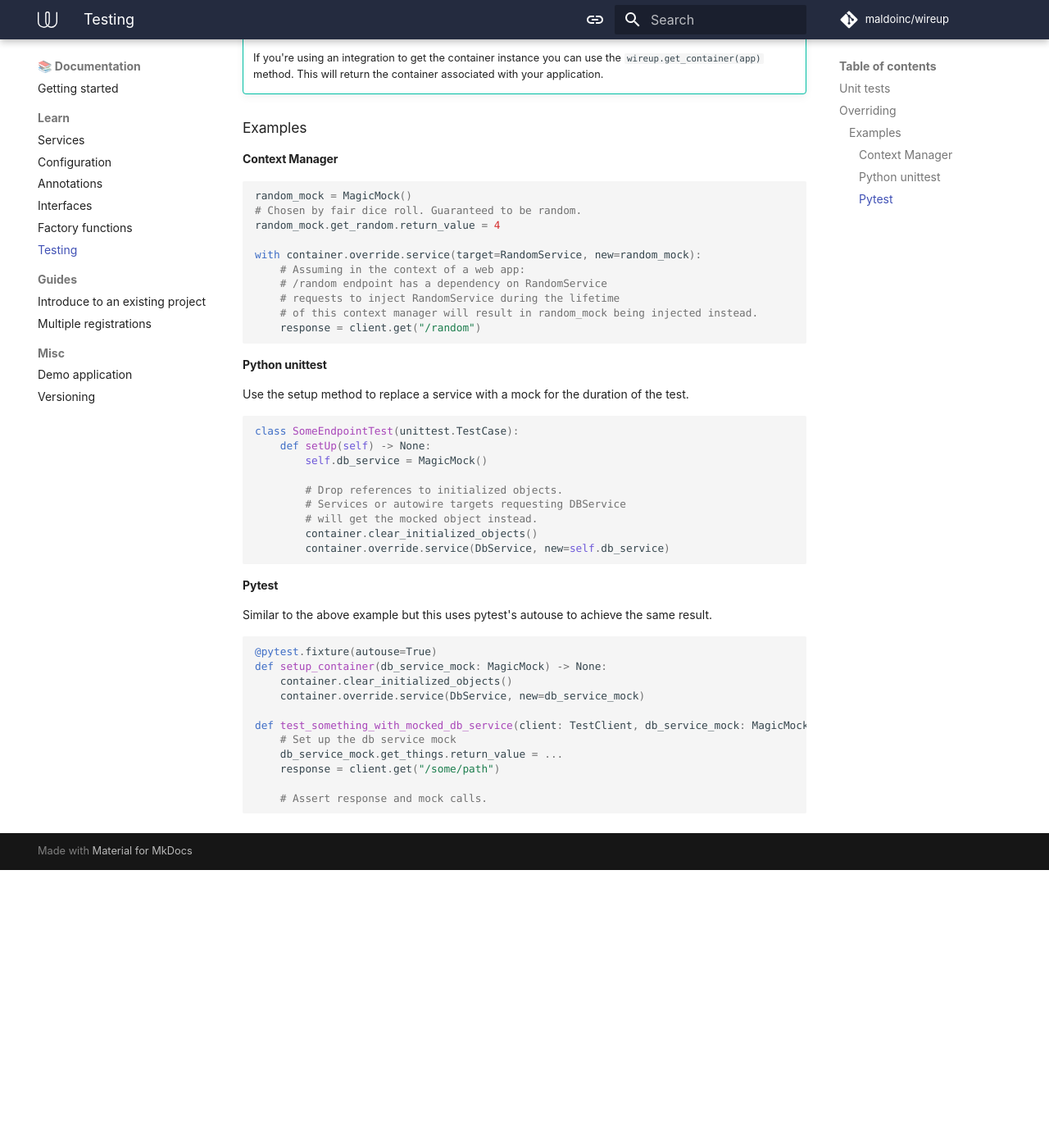
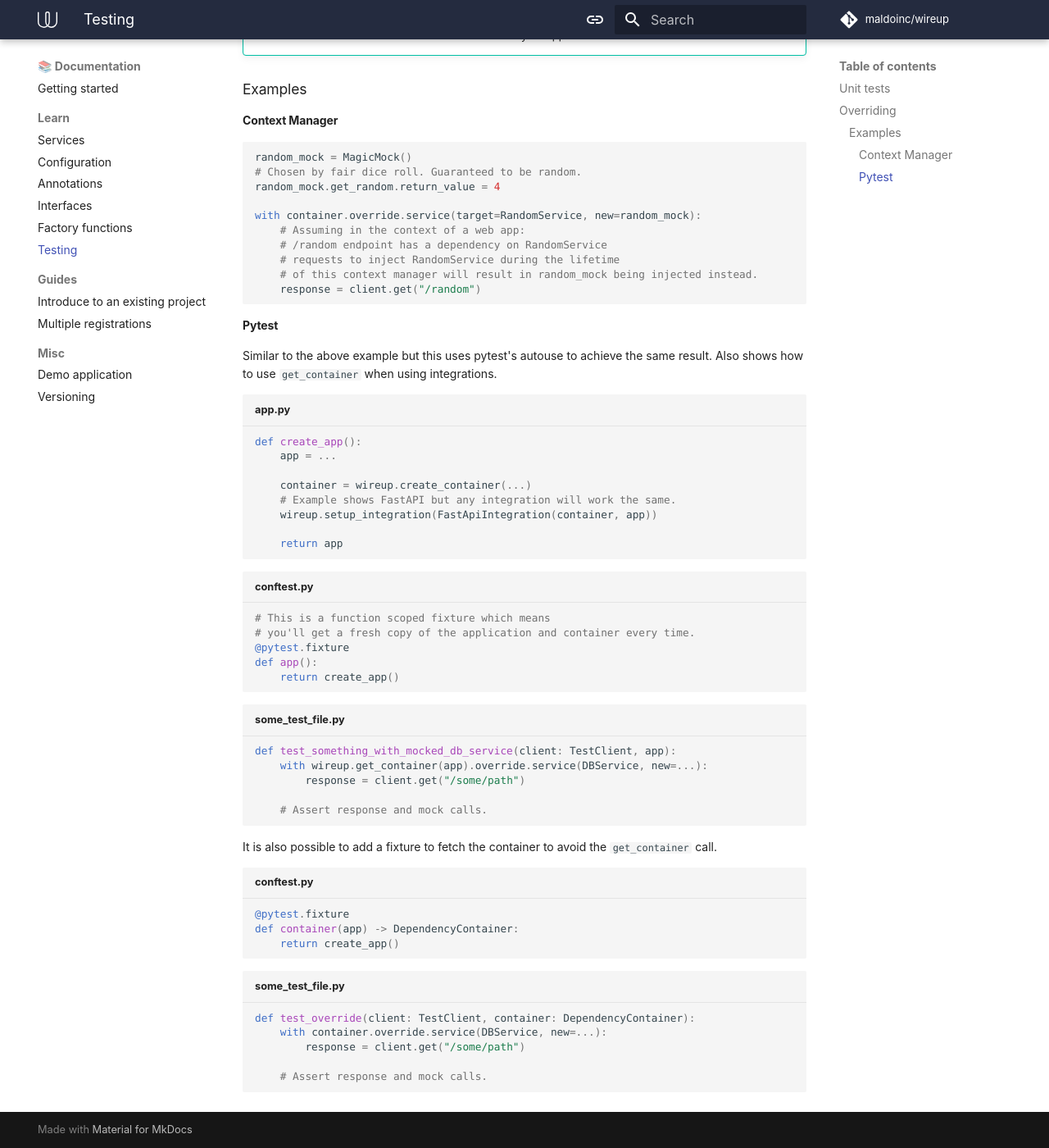
Before and after one commit to maldoinc/wireup, an MkDocs documentation site: the page built from docs/pages/testing.md, in a window 1280 px wide and 1400 px high, scrolled down 899 px. Shown: the whole window at 82% size. Built offline with MkDocs 1.6.1 and Material for MkDocs 9.7.7, drawn with Linux system fonts in a browser that asks for light colours; some web fonts are replaced; comment, search, counter and statistics services are not loaded; the version menu is left out; before the commit the page ends 1960 px from its top, so only the background shows below that; some of the changed text lies outside the part shown.

Commit message:
Update testing docs

````diff
--- a/docs/pages/testing.md
+++ b/docs/pages/testing.md
@@ -25,10 +25,7 @@ which help with overriding dependencies
     * Overriding only applies to future autowire calls.
     * Once a singleton service has been instantiated, it is not possible to directly replace
     any of its direct or transitive dependencies via overriding as the object is already in memory.
-        * You will need to call `container.clear_initialized_objects()` and then override the
-        desired service. This will make the container use the override when the
-        new copy of the service is being built.
-    * When using injecting interfaces and/or qualifiers, override the interface and/or qualifier
+    * When injecting interfaces and/or qualifiers, override the interface and/or qualifier
     rather than the implementation that will be injected.
 
 
@@ -52,36 +49,50 @@ with container.override.service(target=RandomService, new=random_mock):
     response = client.get("/random")
 ```
 
-#### Python unittest
-
-Use the setup method to replace a service with a mock for the duration of the test.
-
-```python
-class SomeEndpointTest(unittest.TestCase):
-    def setUp(self) -> None:
-        self.db_service = MagicMock()
-
-        # Drop references to initialized objects.
-        # Services or autowire targets requesting DBService
-        # will get the mocked object instead.
-        container.clear_initialized_objects()
-        container.override.service(DbService, new=self.db_service)
-```
-
 #### Pytest
 
 Similar to the above example but this uses pytest's autouse to achieve the same result.
+Also shows how to use `get_container` when using integrations.
 
-```python
-@pytest.fixture(autouse=True)
-def setup_container(db_service_mock: MagicMock) -> None:
-    container.clear_initialized_objects()
-    container.override.service(DbService, new=db_service_mock)
+```python title="app.py"
+def create_app():
+    app = ...
 
-def test_something_with_mocked_db_service(client: TestClient, db_service_mock: MagicMock):
-    # Set up the db service mock
-    db_service_mock.get_things.return_value = ...
-    response = client.get("/some/path")
+    container = wireup.create_container(...)
+    # Example shows FastAPI but any integration will work the same.
+    wireup.setup_integration(FastApiIntegration(container, app))
+
+    return app
+```
+
+```python title="conftest.py"
+# This is a function scoped fixture which means
+# you'll get a fresh copy of the application and container every time.
+@pytest.fixture
+def app():
+    return create_app()
+```
+
+```python title="some_test_file.py"
+def test_something_with_mocked_db_service(client: TestClient, app):
+    with wireup.get_container(app).override.service(DBService, new=...):
+        response = client.get("/some/path")
 
     # Assert response and mock calls.
 ```
+
+It is also possible to add a fixture to fetch the container to avoid the `get_container` call.
+
+```python title="conftest.py"
+@pytest.fixture
+def container(app) -> DependencyContainer:
+    return create_app()
+```
+
+```python title="some_test_file.py"
+def test_override(client: TestClient, container: DependencyContainer):
+    with container.override.service(DBService, new=...):
+        response = client.get("/some/path")
+
+    # Assert response and mock calls.
+```
````
Also changed, not shown: other parts of docs/pages/testing.md (+1 -1 lines).
